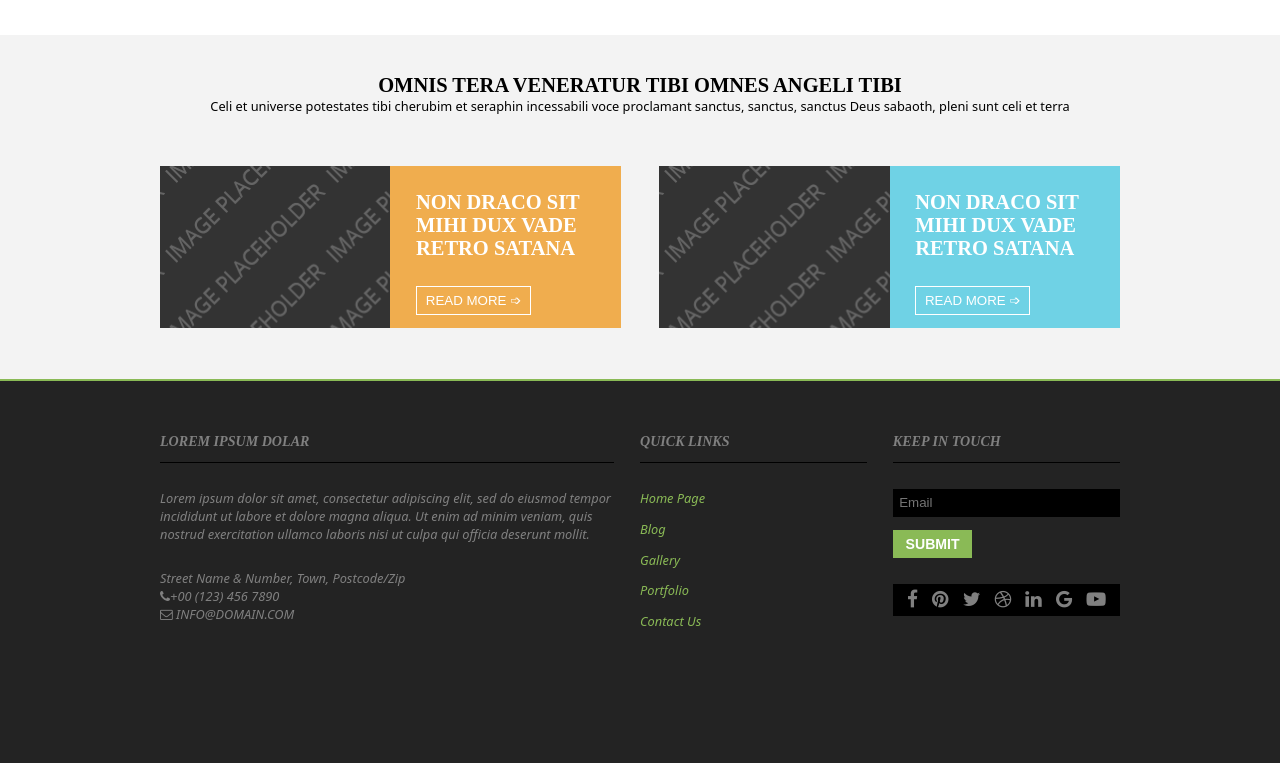
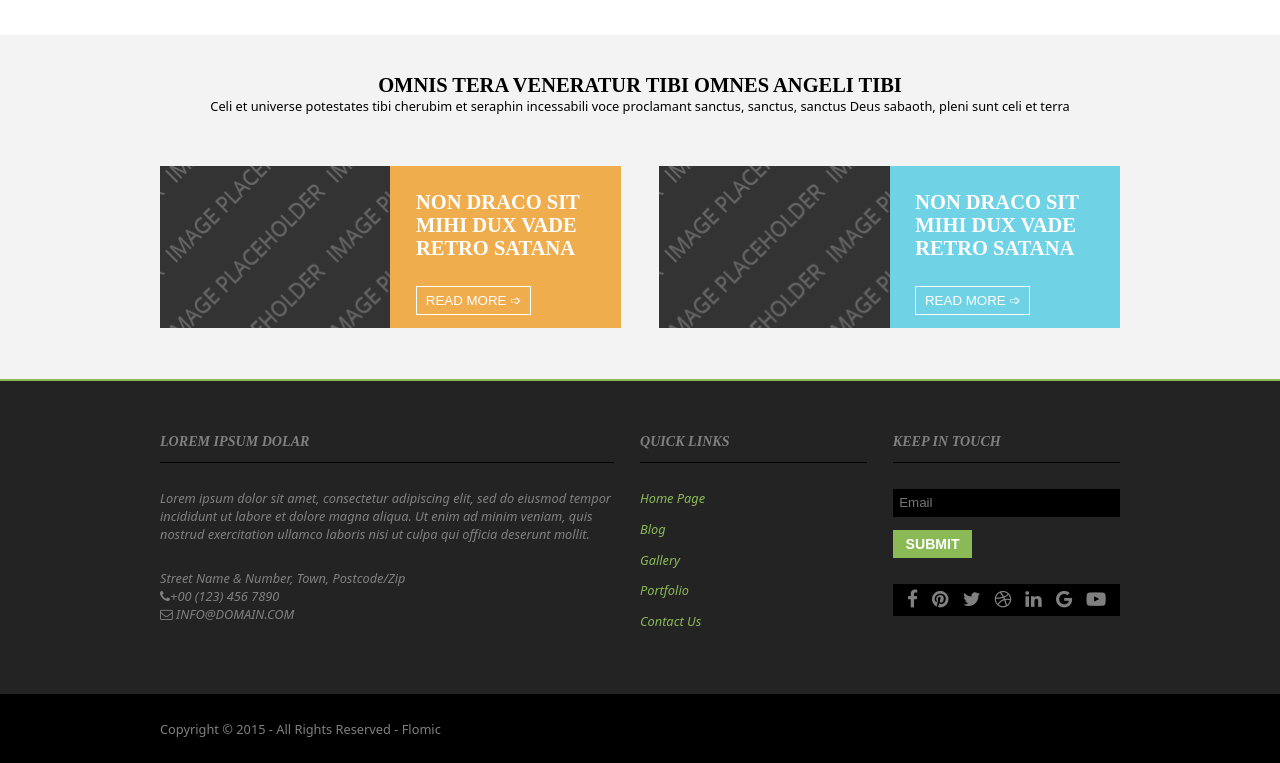
Before and after one commit to CodesWithRobi/PortfolioVer0.2, a plain HTML site: page index.html in a window 1280 px wide. Shown: the part 1439-2202 px from the top of the page. Before the commit the page ends 2133 px from the top, so only its background shows below. Drawn offline with Linux system fonts and the light colour scheme.

Commit message:
added footer

```diff
--- a/css/style.css
+++ b/css/style.css
@@ -444,3 +444,16 @@ i:hover {
   position: relative;
   transform: translateY(-3px);
 }
+
+/* ---------------------------------------------------- */
+
+footer {
+  background-color: black;
+  color: grey;
+
+  & .copyright {
+    width: var(--boxsize);
+    margin: 0 auto;
+    padding: 2rem 0;
+  }
+}
--- a/index.html
+++ b/index.html
@@ -239,5 +239,11 @@
         </div>
       </article>
     </address>
+    <!-- ---------------------------------------------------------------------------------- -->
+    <footer>
+      <div class="copyright">
+        Copyright © 2015 - All Rights Reserved - Flomic
+      </div>
+    </footer>
   </body>
 </html>
```
